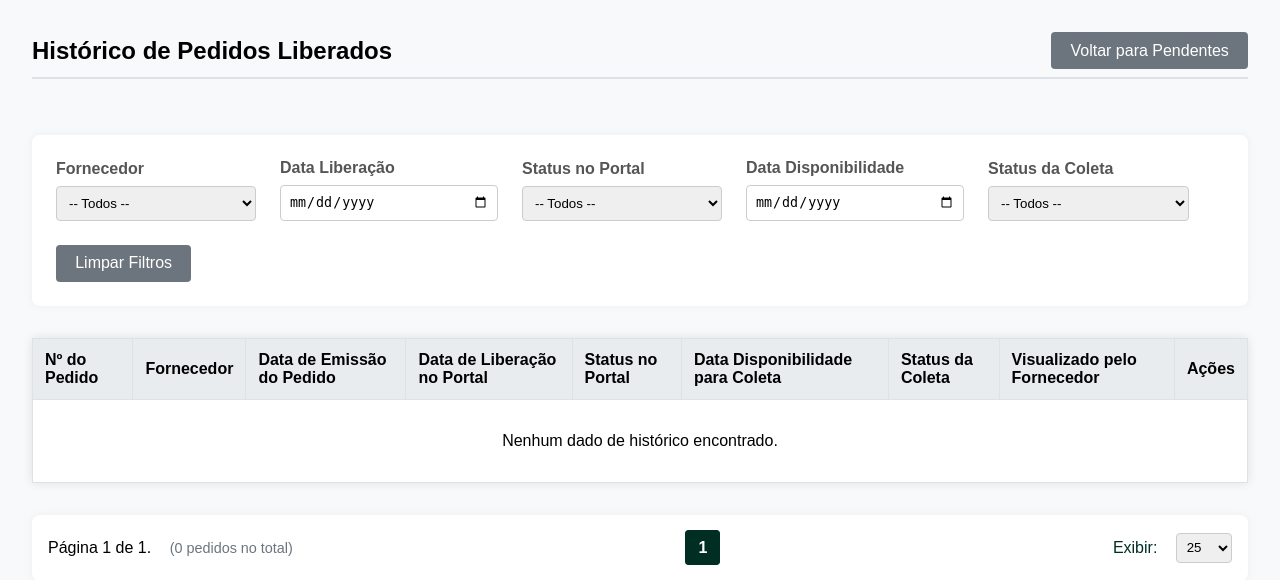
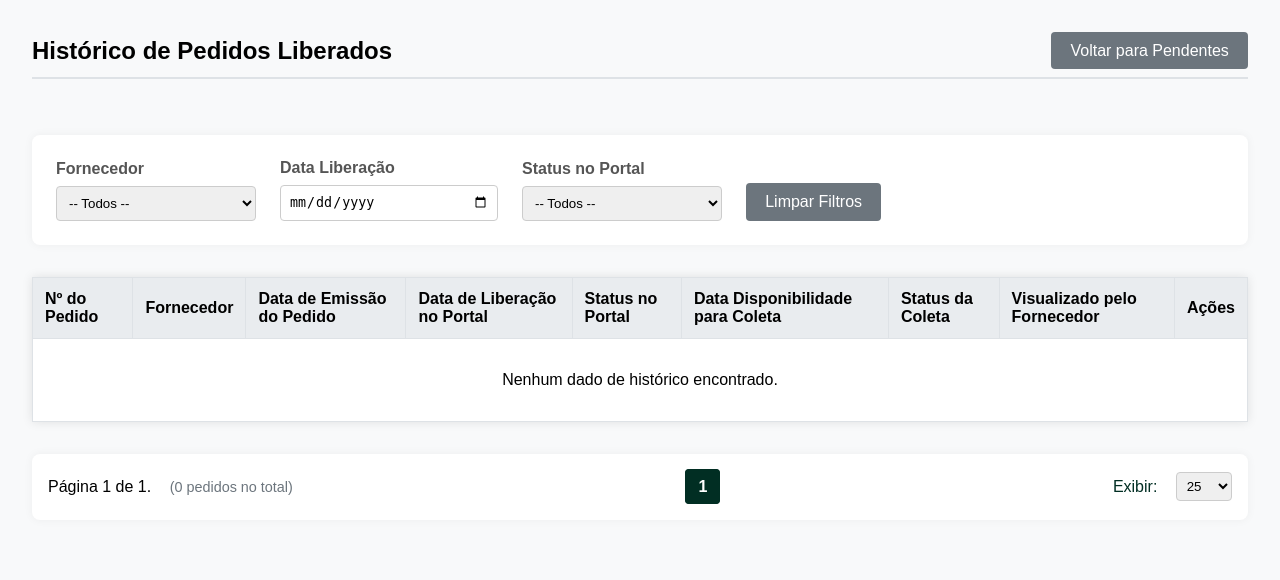
Before and after one commit to deividmodesto/portal, a Django app: page /interno/historico/ in a window 1280 px wide. Shown: the part 72-652 px from the top of the page. Run offline with Django 5.2, Linux system fonts and the light colour scheme; the visitor is signed in with stand-in values (Sample User, id 1); data that the repository does not hold is empty.

Commit message:
Add files via upload

```diff
--- a/portal/admin.py
+++ b/portal/admin.py
@@ -112,7 +112,7 @@ class SC7PedidoAdmin(admin.ModelAdmin):
         )
 
         # 3. Aplica os filtros necessários
-        qs = qs.exclude(c7_encer='E').exclude(d_e_l_e_t='*').exclude(c7_num__in=pedidos_ja_liberados)
+        qs = qs.exclude(c7_encer='E').exclude(c7_num__in=pedidos_ja_liberados)
 
         # 4. Aplica o agrupamento para mostrar apenas uma linha por pedido
         qs = qs.annotate(
--- a/portal/models.py
+++ b/portal/models.py
@@ -175,7 +175,7 @@ class SC7PedidoItem(models.Model):
     c7_emissao = models.CharField(max_length=8, db_column='C7_EMISSAO')
     c7_fornece = models.CharField(max_length=20, db_column='C7_FORNECE')
     c7_encer = models.CharField(max_length=1, db_column='C7_ENCER', blank=True)
-    c7_conapro = models.CharField(max_length=1, db_column='C7_CONAPRO', blank=True, null=True)
+    c7_conapro = models.CharField(max_length=1, db_column='C7_CONAPRO', blank=True, null=True) # Campo adicionado
     c7_preco = models.DecimalField(max_digits=10, decimal_places=2, db_column='C7_PRECO')
     c7_total = models.DecimalField(max_digits=10, decimal_places=2, db_column='C7_TOTAL')
     c7_contato = models.CharField(max_length=50, db_column='C7_CONTATO', blank=True)
@@ -186,6 +186,7 @@ class SC7PedidoItem(models.Model):
     c7_compra = models.CharField(max_length=10, db_column='C7_COMPRA', blank=True)
     c7_quje = models.DecimalField(max_digits=10, decimal_places=2, db_column='C7_QUJE', default=0)
     c7_cond = models.CharField(max_length=20, db_column='C7_COND', blank=True, null=True)
+    c7_contato = models.CharField(max_length=50, db_column='C7_CONTATO', blank=True, null=True)
     c7_datprf = models.CharField(max_length=8, db_column='C7_DATPRF', blank=True, null=True)
     c7_ipi = models.DecimalField(max_digits=10, decimal_places=2, db_column='C7_IPI', default=0)
     c7_frete = models.DecimalField(max_digits=10, decimal_places=2, db_column='C7_FRETE', default=0)
@@ -195,7 +196,6 @@ class SC7PedidoItem(models.Model):
     c7_local = models.CharField(max_length=10, db_column='C7_LOCAL', blank=True, null=True)
     c7_um = models.CharField(max_length=4, db_column='C7_UM', blank=True, null=True)
     c7_obs = models.CharField(max_length=255, db_column='C7_OBS', blank=True, null=True)
-    d_e_l_e_t = models.CharField(max_length=1, db_column='D_E_L_E_T_', blank=True)
 
     @property
     def data_emissao_formatada(self):
--- a/portal/views.py
+++ b/portal/views.py
@@ -263,7 +263,7 @@ def supplier_pedido_detalhes_view(request, pedido_id):
     itens_erp = SC7PedidoItem.objects.filter(
         c7_num=num_pedido_original,
         c7_filial=filial_pedido
-    ).exclude(d_e_l_e_t='*').order_by('c7_item')
+    ).order_by('c7_item')
 
     itens_ja_disponiveis = ItemColetaDetalhe.objects.filter(
         item_coleta__pedido_liberado=pedido_liberado
@@ -524,9 +524,7 @@ def comprador_dashboard_view(request):
 
 
 def preparar_contexto_pdf(pedido_num, filial, fornecedor_erp=None):
-    itens_pedido_erp = SC7PedidoItem.objects.filter(
-        c7_num=pedido_num, c7_filial=filial
-    ).exclude(d_e_l_e_t='*').order_by('c7_item') # <-- Filtro adicionado aqui
+    itens_pedido_erp = SC7PedidoItem.objects.filter(c7_num=pedido_num, c7_filial=filial).order_by('c7_item')
     if not itens_pedido_erp.exists():
         raise Http404("Pedido não encontrado no ERP para esta filial")
 
@@ -828,9 +826,7 @@ def criar_acesso_fornecedor_view(request, fornecedor_cod):
 
 @staff_member_required
 def comprador_pedido_detalhes_view(request, pedido_num, filial):
-    itens_pedido = SC7PedidoItem.objects.filter(
-        c7_num=pedido_num, c7_filial=filial
-    ).exclude(d_e_l_e_t='*').order_by('c7_item') # <-- Filtro adicionado aqui
+    itens_pedido = SC7PedidoItem.objects.filter(c7_num=pedido_num, c7_filial=filial).order_by('c7_item')
     if not itens_pedido.exists():
         raise Http404("Pedido não encontrado")
 
@@ -917,11 +913,7 @@ def comprador_historico_view(request):
     filtro_fornecedor_id = request.GET.get('fornecedor', '')
     filtro_pedido_num = request.GET.get('pedido', '')
     filtro_data_liberacao = request.GET.get('data_liberacao', '')
-    filtro_status = request.GET.get('status', '') # Filtro de status existente
-
-    # NOVOS FILTROS ADICIONADOS
-    filtro_data_disponibilidade = request.GET.get('data_disponibilidade_coleta', '')
-    filtro_status_coleta = request.GET.get('status_coleta', '')
+    filtro_status = request.GET.get('status', '') # Novo filtro de status
 
     historico_qs = PedidoLiberado.objects.select_related(
         'fornecedor_usuario'
@@ -938,13 +930,6 @@ def comprador_historico_view(request):
     if filtro_status: # Aplicando o filtro de status
         historico_qs = historico_qs.filter(status=filtro_status)
 
-    # LÓGICA PARA NOVOS FILTROS
-    if filtro_data_disponibilidade:
-        historico_qs = historico_qs.filter(coletas__data_disponibilidade=filtro_data_disponibilidade)
-
-    if filtro_status_coleta:
-        historico_qs = historico_qs.filter(coletas__status_coleta=filtro_status_coleta)
-
     # Adicionando anotações para a data de coleta e o status mais recente
     historico_qs = historico_qs.annotate(
         data_disponibilidade_coleta=Min('coletas__data_disponibilidade'),
@@ -990,15 +975,12 @@ def comprador_historico_view(request):
         'pedidos_historico_page_obj': pedidos_historico_page_obj,
         'per_page': per_page,
         'fornecedores': fornecedores_com_pedidos,
-        'status_choices': PedidoLiberado.STATUS_CHOICES,
-        'status_coleta_choices': ItemColeta.STATUS_COLETA_CHOICES, # ENVIANDO OPÇÕES PARA O TEMPLATE
+        'status_choices': PedidoLiberado.STATUS_CHOICES, # Enviando as opções de status para o template
         'filtros': {
             'fornecedor': filtro_fornecedor_id,
             'pedido': filtro_pedido_num,
             'data_liberacao': filtro_data_liberacao,
-            'status': filtro_status,
-            'data_disponibilidade_coleta': filtro_data_disponibilidade, # ENVIANDO VALOR ATUAL
-            'status_coleta': filtro_status_coleta, # ENVIANDO VALOR ATUAL
+            'status': filtro_status, # Enviando o valor do filtro atual
         },
         'stats_historico': stats_historico,
     }
--- a/templates/portal/comprador_historico.html
+++ b/templates/portal/comprador_historico.html
@@ -178,22 +178,6 @@
                     {% endfor %}
                 </select>
             </div>
-
-    <div class="filtro-item">
-        <label for="data_disponibilidade_coleta">Data Disponibilidade</label>
-        <input type="date" name="data_disponibilidade_coleta" id="data_disponibilidade_coleta" value="{{ filtros.data_disponibilidade_coleta }}" onchange="this.form.submit()">
-    </div>
-
-    <div class="filtro-item">
-        <label for="status_coleta">Status da Coleta</label>
-        <select name="status_coleta" id="status_coleta" onchange="this.form.submit()">
-            <option value="">-- Todos --</option>
-            {% for key, value in status_coleta_choices %}
-                <option value="{{ key }}" {% if key == filtros.status_coleta %}selected{% endif %}>{{ value }}</option>
-            {% endfor %}
-        </select>
-    </div>
-
             <a href="{% url 'portal:comprador_historico' %}" class="btn btn-limpar">Limpar Filtros</a>
         </form>
 
--- a/templates/portal/login.html
+++ b/templates/portal/login.html
@@ -25,6 +25,8 @@
         button { padding: 0.8em; width: 100%; background-color: var(--cor-principal); color: white; border: none; cursor: pointer; border-radius: 4px; font-size: 1.1em; font-weight: bold; }
         button:hover { background-color: #024e3a; }
         .error { color: var(--cor-aviso); font-weight: bold; text-align: center; margin-bottom: 1em; }
+        .forgot-password { display: block; margin-top: 10px; font-size: 0.9em; color: #555; text-decoration: none; }
+        .forgot-password:hover { text-decoration: underline; }
     </style>
 </head>
 <body>
@@ -38,6 +40,7 @@
                 <p class="error">{{ error }}</p>
             {% endif %}
             <button type="submit">Entrar</button>
+            <a href="{% url 'portal:redefinir_senha' %}" class="forgot-password">Esqueceu sua senha?</a>
         </form>
     </div>
 </body>
```
Lines whose indentation alone changed are shown as unchanged.
